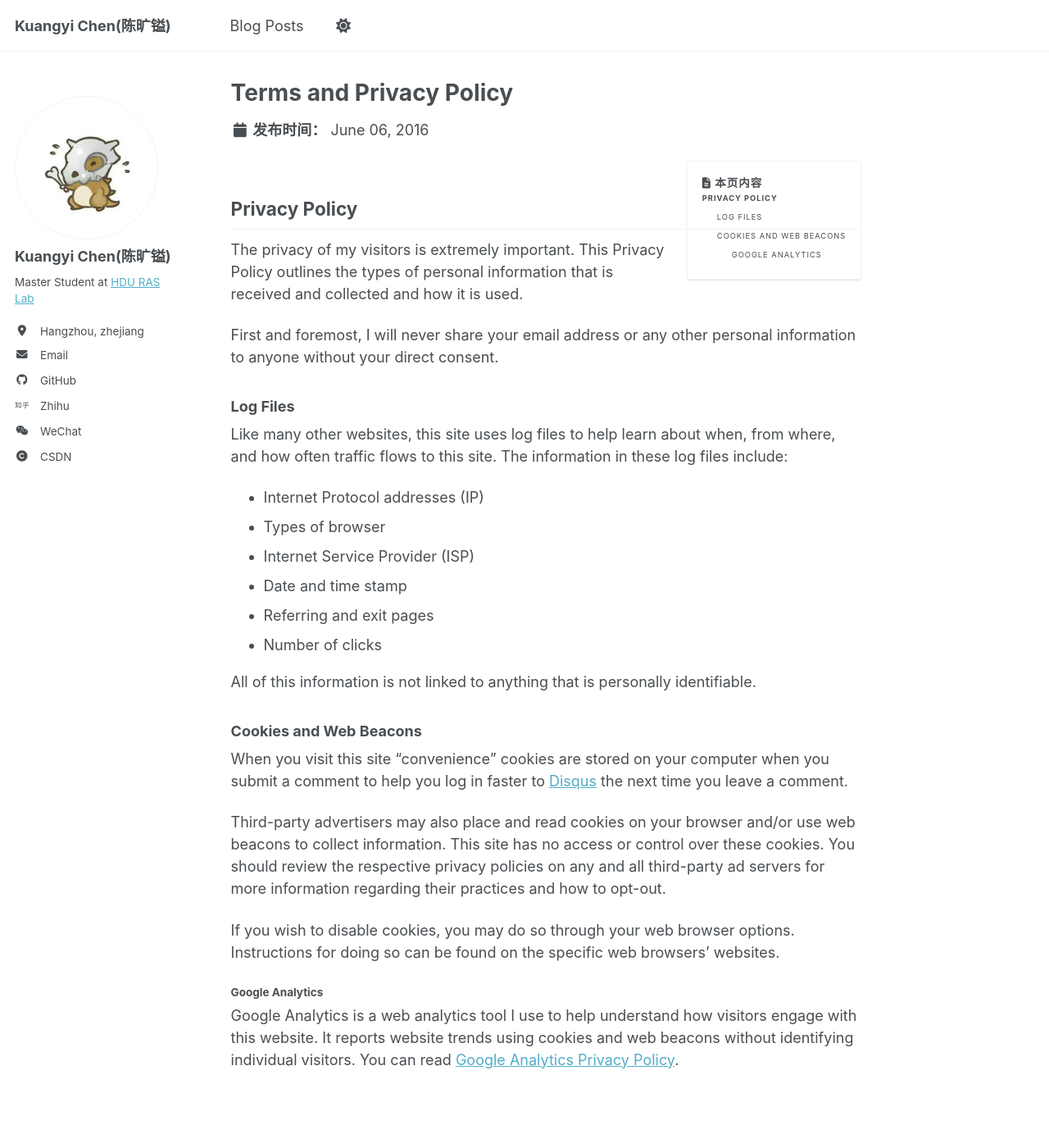
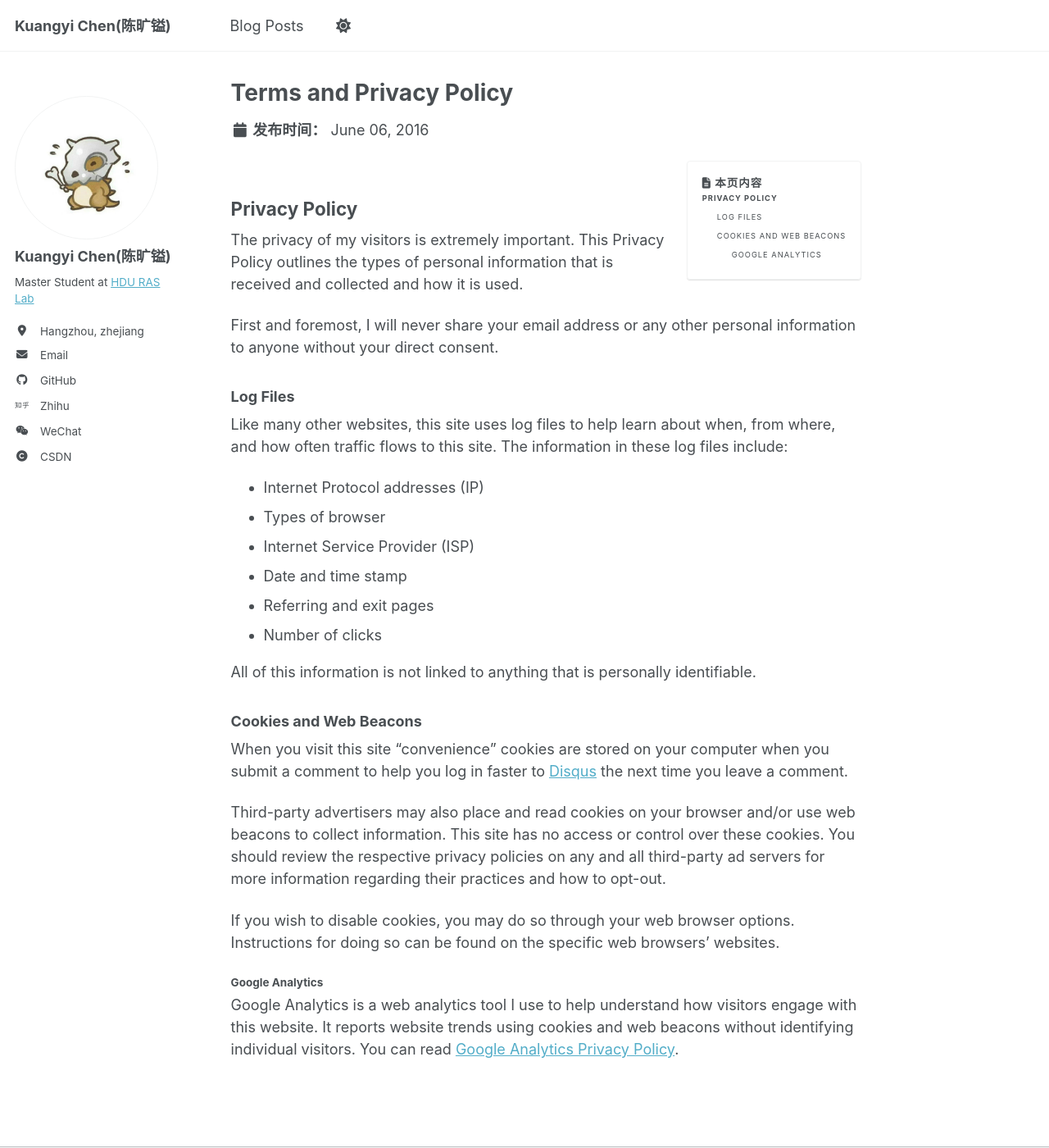
Before and after one commit to ckyFi9zero/ckyFi9zero.github.io, a Jekyll site: the page built from _pages/terms.md, in a window 1280 px wide and 1400 px high. Shown: the whole window at 82% size. Built offline with Jekyll 4.4.1, drawn with Linux system fonts in a browser that asks for light colours; a script bundle is joined from its source files by our own code; library files that are not in the unit come from our copies; some of the changed text lies outside the part shown.

Commit message:
修改二级标题的横线

```diff
--- a/_includes/footer.html
+++ b/_includes/footer.html
@@ -23,6 +23,6 @@
 
 
 <div class="page__footer-copyright">
-  &copy; {{ site.time | date: '%Y' }} {{ site.name | default: site.title }}, {{ site.data.ui-text[site.locale].powered_by | default: "Powered by" }} <a href="https://jekyllrb.com" rel="nofollow">Jekyll</a> &amp; <a href="https://github.com/academicpages/academicpages.github.io">AcademicPages</a>, a fork of <a href="https://mademistakes.com/work/minimal-mistakes-jekyll-theme/" rel="nofollow">Minimal Mistakes</a>.<br />
+  &copy; {{ site.time | date: '%Y' }} {{ site.name | default: site.title }}, Powered by <a href="https://jekyllrb.com" rel="nofollow">Jekyll</a> &amp; <a href="https://github.com/academicpages/academicpages.github.io">AcademicPages</a>, a fork of <a href="https://mademistakes.com/work/minimal-mistakes-jekyll-theme/" rel="nofollow">Minimal Mistakes</a>.<br />
   Site last updated {{ "now" | date: '%Y-%m-%d' }}
 </div>
--- a/_sass/layout/_page.scss
+++ b/_sass/layout/_page.scss
@@ -51,8 +51,8 @@
 .page__content {
 
   h2 {
-    padding-bottom: 0.5em;
-    border-bottom: 1px solid var(--global-border-color);
+    padding-bottom: 0;
+    // border-bottom: 1px solid var(--global-border-color);
   }
 
   p, li, dl {
```
Also changed, not shown: _posts/2026-03-02-blog-post-1.md (+17 -1 lines).
